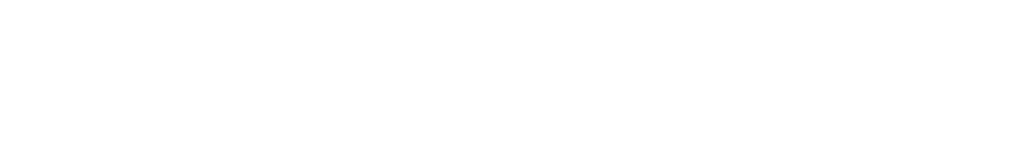
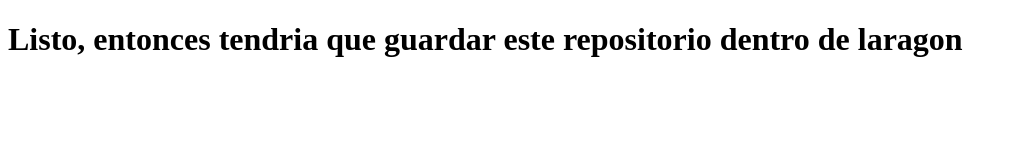
Before and after one commit to LuisVilla12/PS-01-FreelancerPersonal, a plain HTML site: page clientes.html in a window 1280 px wide. Shown: the whole page, without its empty margins (0-1017 px from the left). Drawn offline with Linux system fonts and the light colour scheme.

Commit message:
Ya entre

```diff
--- a/clientes.html
+++ b/clientes.html
@@ -9,7 +9,7 @@
 </head>
 
 <body>
-
+    <h1>Listo, entonces tendria que guardar este repositorio dentro de laragon</h1>
 </body>
 
 </html>
```
